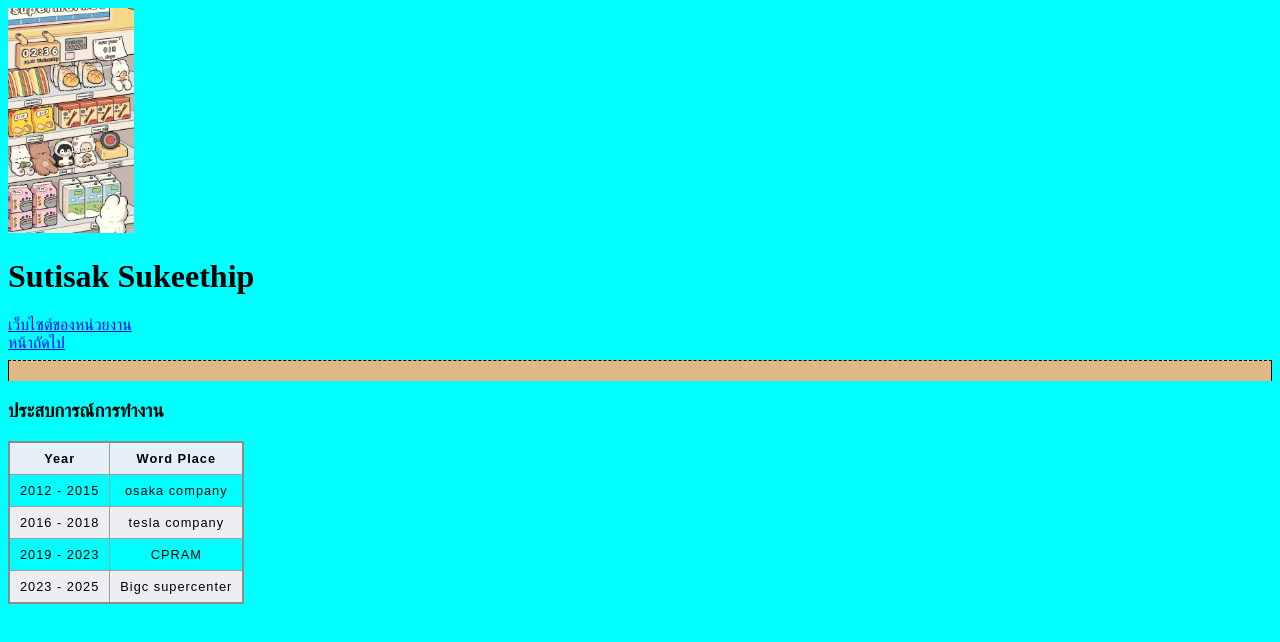
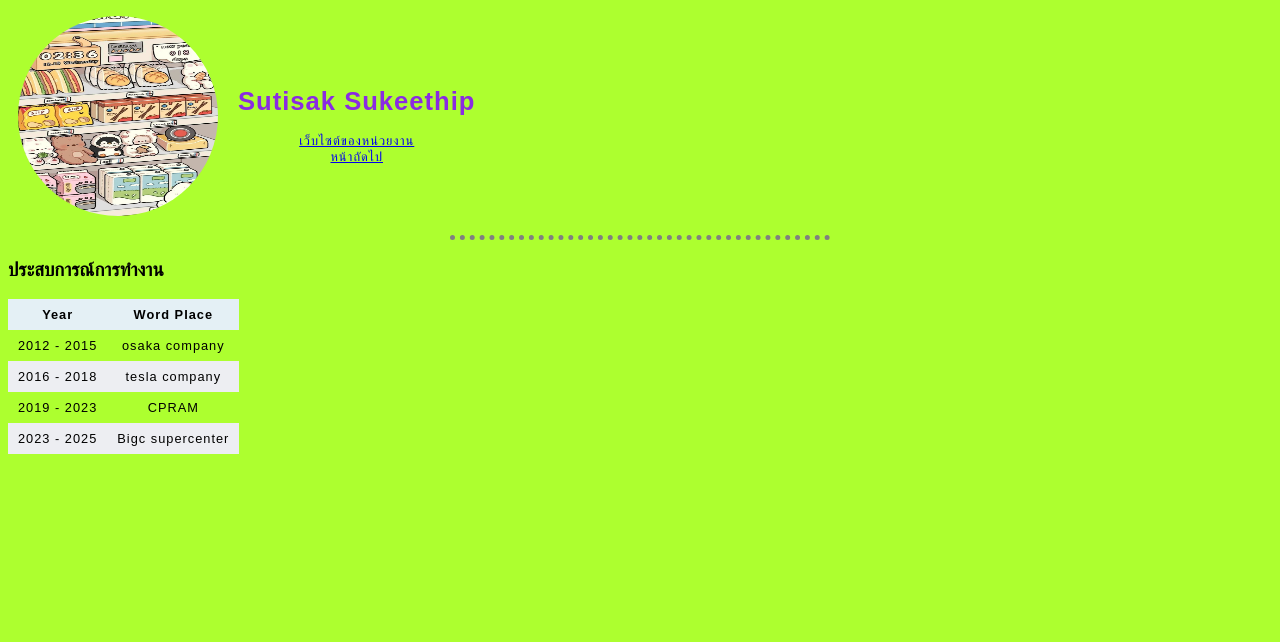
Before and after one commit to JONSUTISAK/mypage2024, a plain HTML site: page index.html in a window 1280 px wide. Drawn offline with Linux system fonts and the light colour scheme.

Commit message:
อัพเดทข้อมูล

```diff
--- a/index.html
+++ b/index.html
@@ -5,24 +5,25 @@
     <meta name="viewport" content="width=device-width, initial-scale=1.0">
     <title>gigigi</title>
     <link rel="stylesheet" href="styles.css">
-    <style>
-        body {
-            background-color: aqua;
-        }
 
-        hr {
-            background-color: burlywood;
-        }
 
-    </style>
 </head>
 <body>
-    <img src="111.jpg" alt="" style ="width: 10%; height: auto;">
-    <h1>Sutisak Sukeethip</h1>
-    <a href = "https://www.youtube.com/"> เว็บไซต์ของหน่วยงาน </a> <br>
-    <a href = "contact.html" > หน้าถัดไป </a>
+    <table>
+        <tr>
+            <td>
+                <img src="111.jpg" alt="">
+            </td>
 
-    <hr style ="border-style: dashed double none; height: 20px;">
+            <td>
+                <h1> Sutisak Sukeethip</h1>
+                <a href = "https://www.youtube.com/"> เว็บไซต์ของหน่วยงาน </a> <br>
+                <a href = "contact.html" > หน้าถัดไป </a>
+            </td>
+        </tr>
+    </table>
+
+    <hr>
 
     <h3>ประสบการณ์การทำงาน</h3>
     <!-- <ul>
--- a/styles.css
+++ b/styles.css
@@ -1,6 +1,31 @@
+/* Tag selectors property value */
+
+img {
+  width: 200px;
+  height: 200px;
+  border-radius: 50%;
+}
+
+h1 {
+  color:blueviolet;
+}
+body {
+  background-color: greenyellow;
+}
+
+hr {
+  /* background-color:blue; */
+  border-style: dotted none none;
+  border-color: grey;
+  border-width: 5px;
+  width: 30%;
+  /* height: 2px; */
+}
+
+
 table {
     border-collapse: collapse;
-    border: 2px solid rgb(140 140 140);
+    /* border: 2px solid rgb(140 140 140); */
     font-family: sans-serif;
     font-size: 0.8rem;
     letter-spacing: 1px;
@@ -19,7 +44,7 @@ table {
 
   th,
   td {
-    border: 1px solid rgb(160 160 160);
+    /* border: 1px solid rgb(160 160 160); */
     padding: 8px 10px;
   }
 
```
Also changed, not shown: contact.html (+1 -0 lines).
